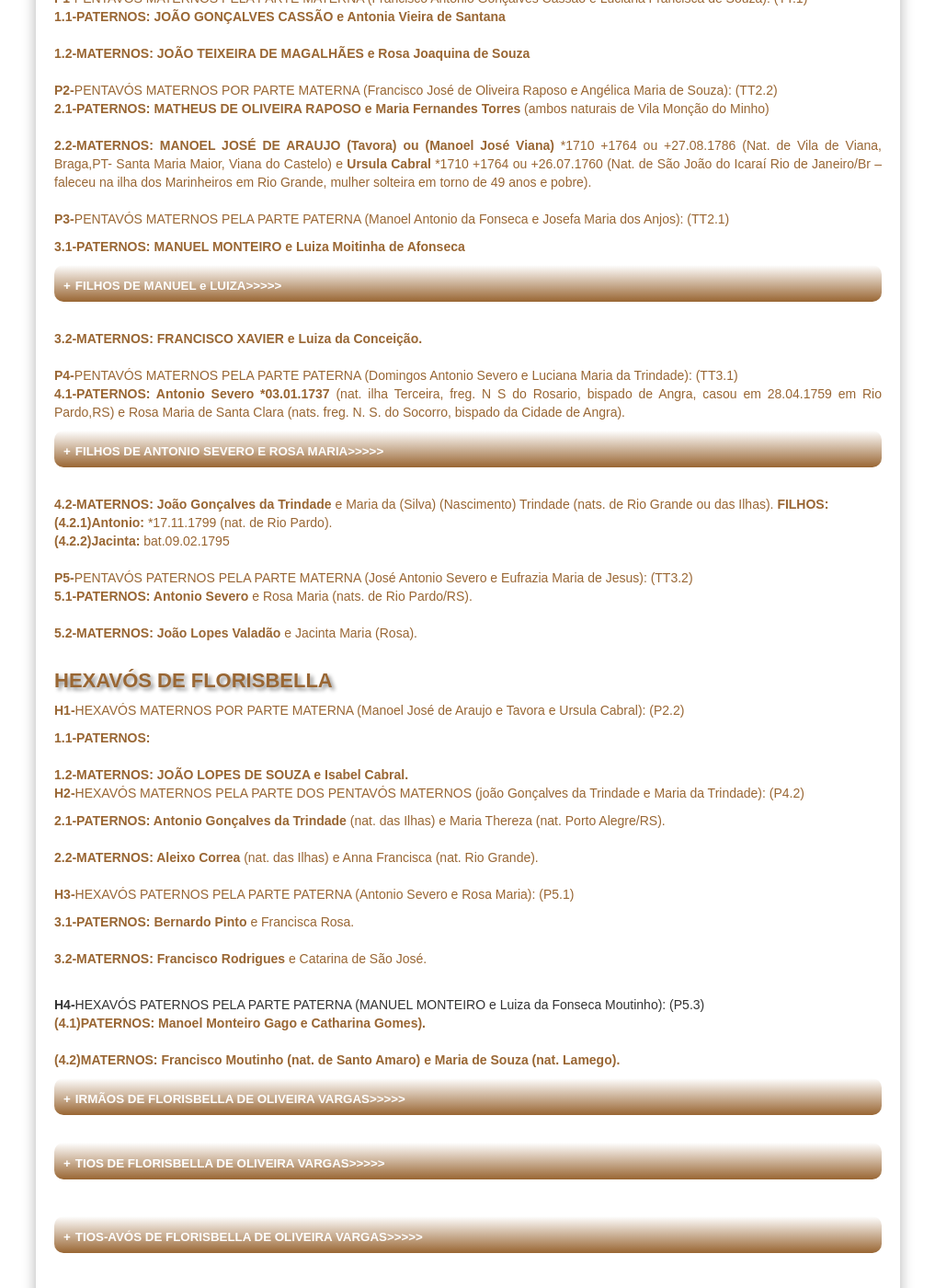
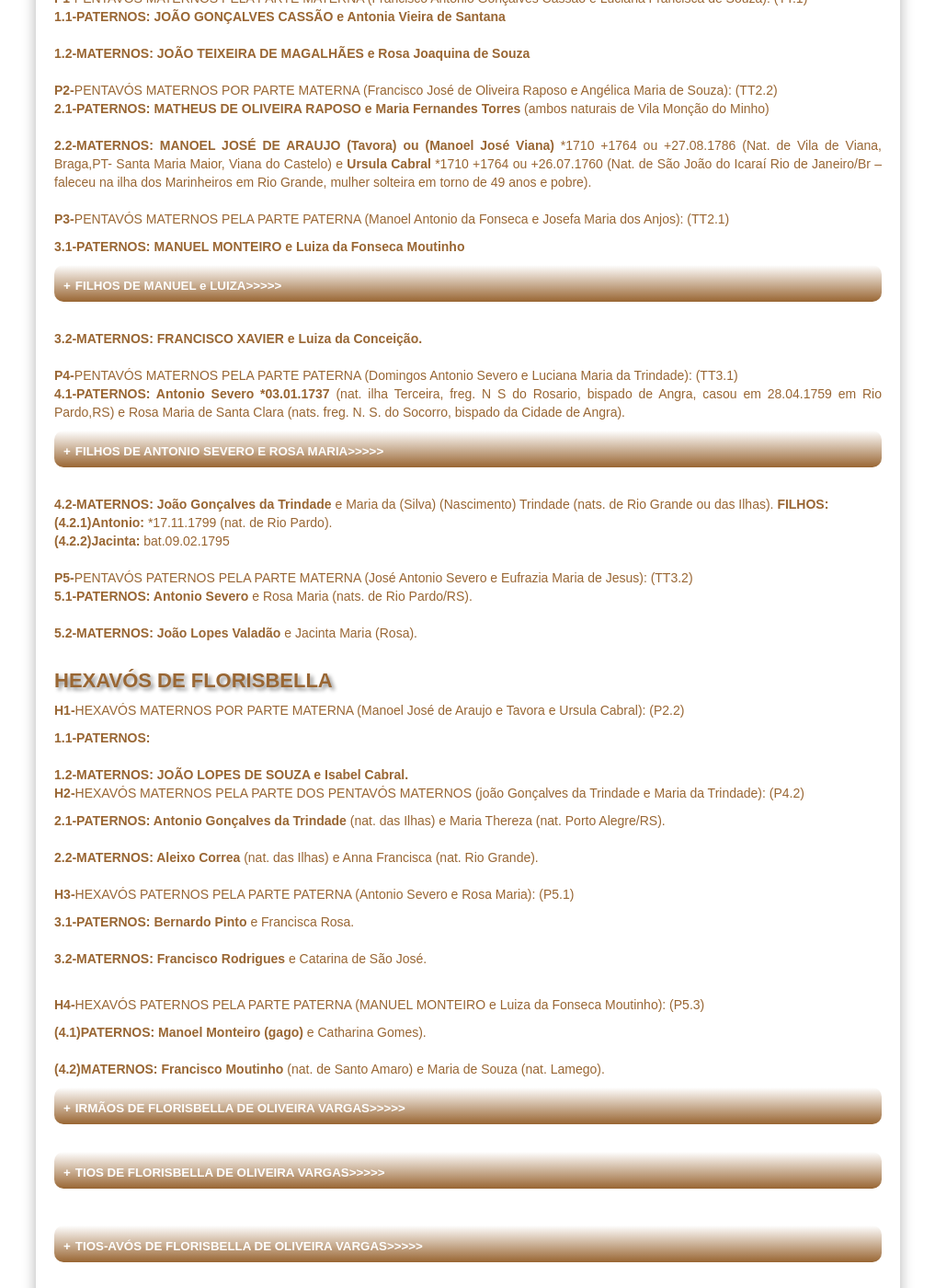
Before and after one commit to claudiovargas1955/claudiovargas1955.github.io, a Jekyll site: the page built from _pages/arvore-genealogica-de-costados-de-florisbella.html, in a window 1280 px wide and 1400 px high, scrolled down 2566 px. Shown: the whole window at 92% size, without its empty margins (131-1148 px from the left). Built offline with Jekyll 4.4.1, drawn with Linux system fonts in a browser that asks for light colours; some web fonts are replaced.

Commit message:
Update arvore-genealogica-de-costados-de-florisbella.html

```diff
--- a/_pages/arvore-genealogica-de-costados-de-florisbella.html
+++ b/_pages/arvore-genealogica-de-costados-de-florisbella.html
@@ -875,7 +875,7 @@ filho de João Gonçalves da Cunha e Maria dos Anjos, ). <br>FILHOS:</b><br>
  Rio de Janeiro/Br – faleceu na ilha dos Marinheiros em Rio Grande, mulher solteira em torno de 49 anos e pobre).<br/><br/>
 
  <b>P3-</b>PENTAVÓS MATERNOS PELA PARTE  PATERNA (Manoel Antonio da Fonseca e Josefa Maria dos Anjos): (TT2.1)<br>
- <p><b>3.1-PATERNOS: MANUEL MONTEIRO e Luiza Moitinha de Afonseca</b></p>
+ <p><b>3.1-PATERNOS: MANUEL MONTEIRO e Luiza da Fonseca Moutinho</b></p>
  <details><p><summary>FILHOS DE MANUEL e LUIZA>>>>></summary><br/>
   <p><b>(3.1)Anna: </b>bat.02.09.1729 (nat.Figueira, Castelo Rodrigo, Guarda).<br>
      <b>(3.2)Joana: </b>bat.14.07.1735 (nat.Figueira, Castelo Rodrigo, Guarda). </details></p><br>
@@ -1028,10 +1028,10 @@ da Rocha e Isabel Francisca de Jesus).<br><br>
 
 <b>3.2-MATERNOS: Francisco Rodrigues </b>e Catarina de São José. </p><br>
 
-<b>H4-</b>HEXAVÓS PATERNOS PELA PARTE PATERNA (MANUEL MONTEIRO e Luiza da Fonseca Moutinho): (P5.3)
-<p><b>(4.1)PATERNOS: Manoel Monteiro Gago e Catharina Gomes).<br><br>
+<p><b>H4-</b>HEXAVÓS PATERNOS PELA PARTE PATERNA (MANUEL MONTEIRO e Luiza da Fonseca Moutinho): (P5.3)</p>
+<p><b>(4.1)PATERNOS: Manoel Monteiro (gago) </b> e Catharina Gomes).<br><br>
 
- <b>(4.2)MATERNOS: Francisco Moutinho (nat. de Santo Amaro) </b>e Maria de Souza (nat. Lamego). <br>
+ <b>(4.2)MATERNOS: Francisco Moutinho </b>(nat. de Santo Amaro) </b>e Maria de Souza (nat. Lamego). <br>
 
 <details><p><summary>IRMÃOS DE FLORISBELLA DE OLIVEIRA VARGAS>>>>></summary><br/>
 <p><b>(1) Antenor Fonseca de Oliveira:</b> *26.08.1900 (casou em 27.06.1925 com Seranilda da Costa Mazuim *11.07.1906 ou 1912
```
